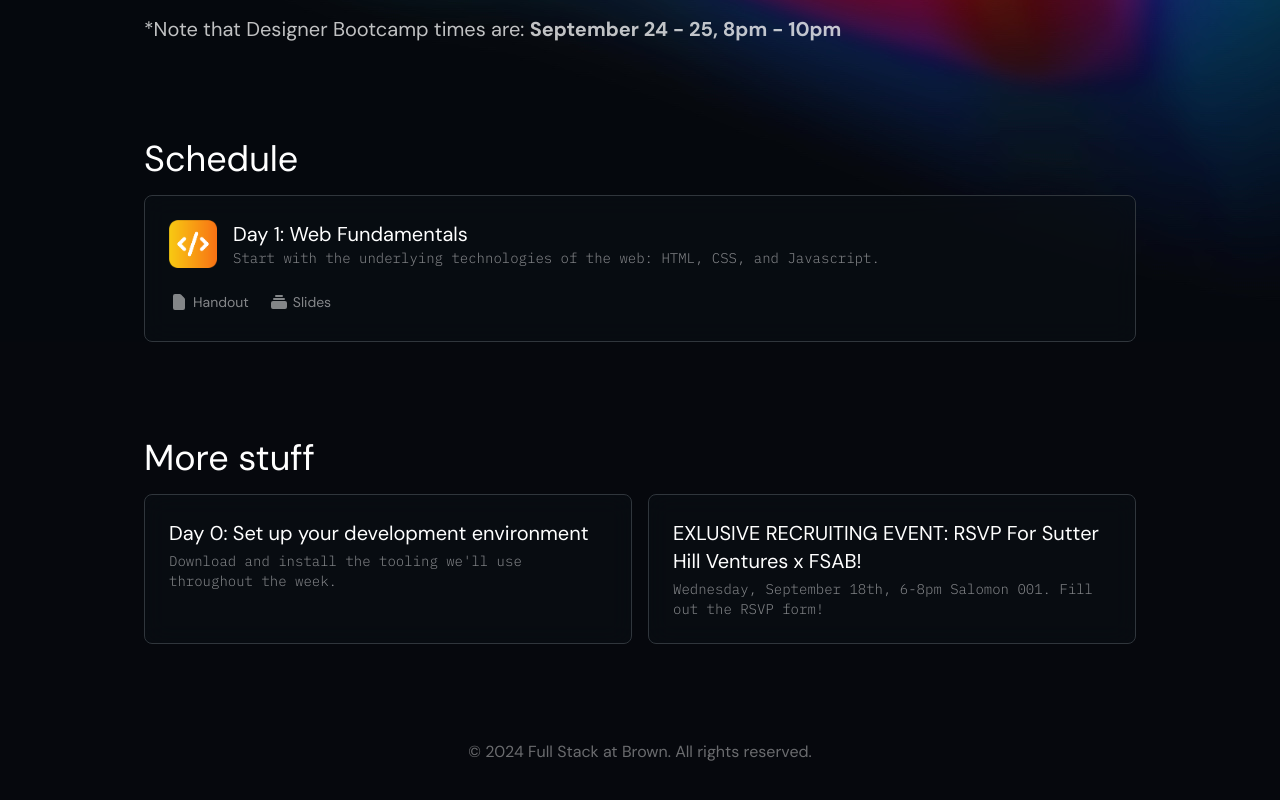
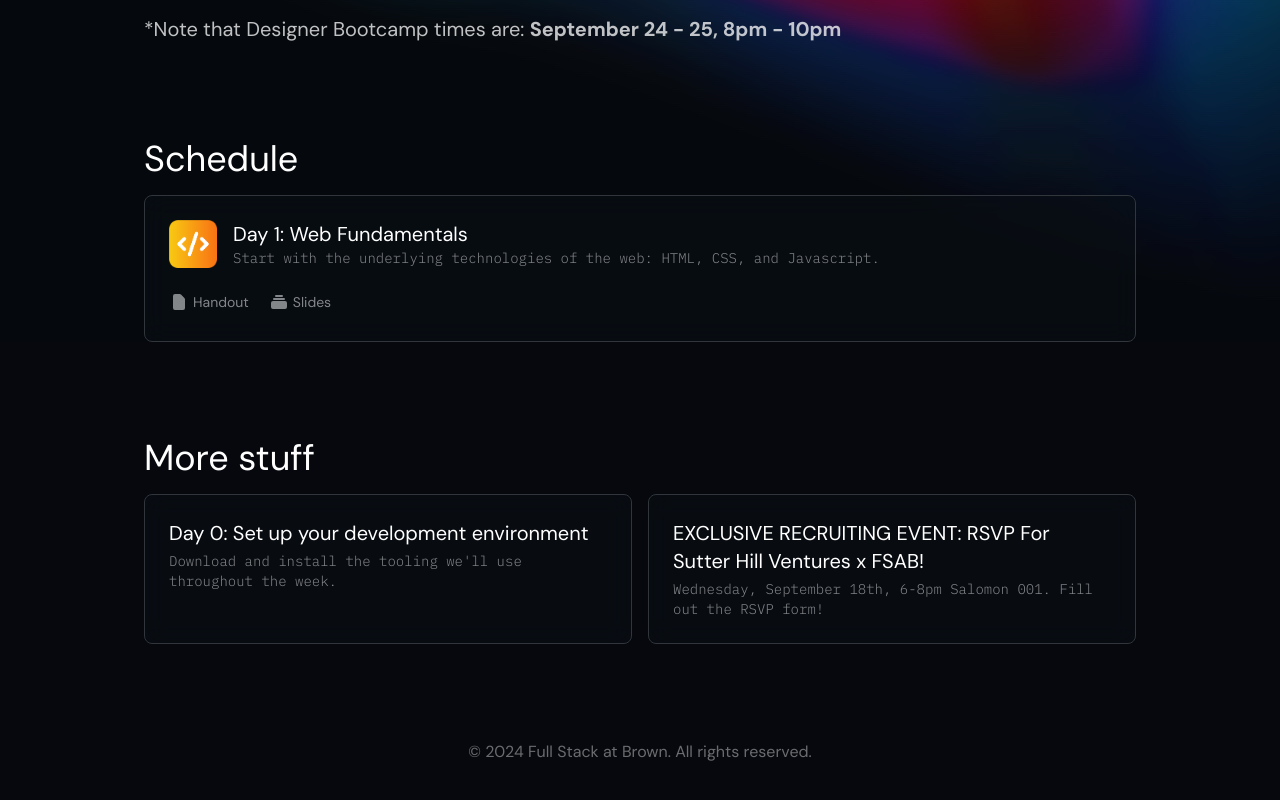
Before and after one commit to xuvi7/bootcamp-fall2025, a Next.js app: page / in a window 1280 px wide. Shown: the part 433-1233 px from the top of the page. Built offline with nearby package versions, Linux system fonts and the light colour scheme.

Commit message:
EXCLUSIVE

```diff
--- a/pages/index.tsx
+++ b/pages/index.tsx
@@ -130,7 +130,7 @@ const Home: NextPage = () => {
                             href="https://docs.google.com/document/d/16nVVOitcIBJXxci-tApnr3Hp0v7vbCbWpbSNW_s3pFk/edit?usp=sharing"
                             description="Download and install the tooling we'll use throughout the week."
                         />
-                        <LinkCard title="EXLUSIVE RECRUITING EVENT: RSVP For Sutter Hill Ventures x FSAB!"
+                        <LinkCard title="EXCLUSIVE RECRUITING EVENT: RSVP For Sutter Hill Ventures x FSAB!"
                             href="https://forms.gle/wYz83WuHRXxa7von9"
                             description="Wednesday, September 18th, 6-8pm Salomon 001. Fill out the RSVP form!"
                         />
```
